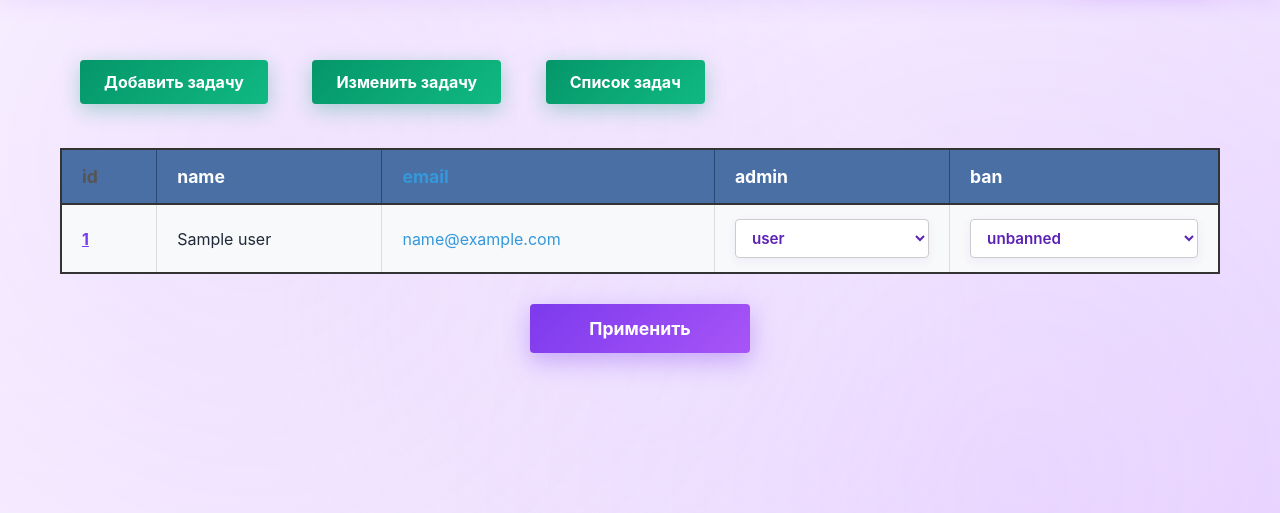
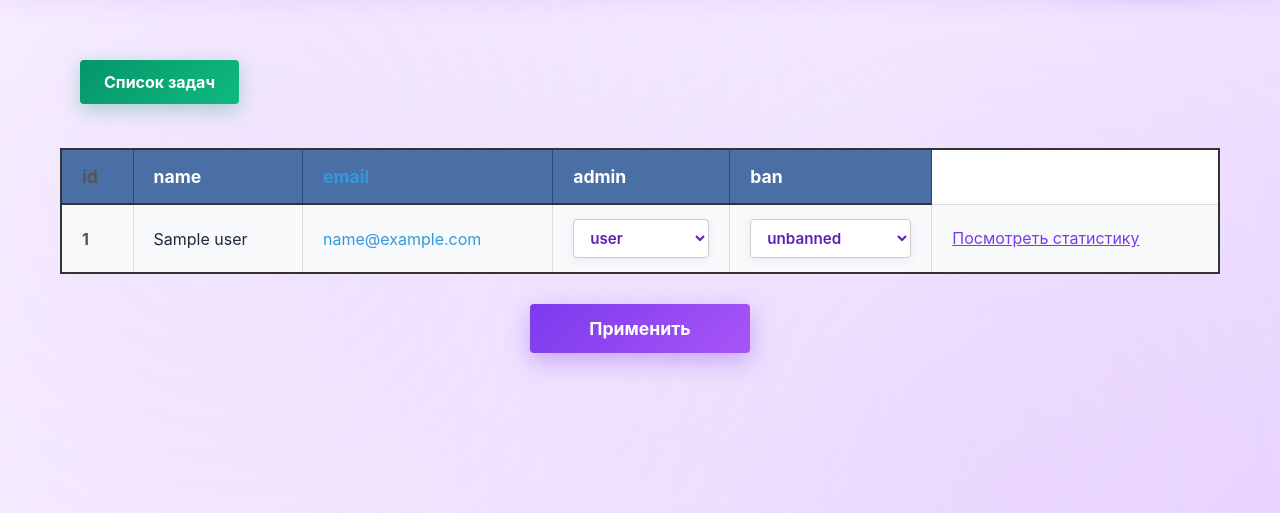
Before and after one commit to bezdarnij/Olympiad_preparing_platform, a Flask app: template templates/admin_first.html in a window 1280 px wide. Shown: the part 79-592 px from the top of the page. Run offline with Flask 3, Linux system fonts and the light colour scheme; the template is opened without the code that fills it: most values are stand-ins (such as "Sample title", 1, 10 or a date in 2020).

Commit message:
Update admin_first.html

```diff
--- a/templates/admin_first.html
+++ b/templates/admin_first.html
@@ -6,8 +6,6 @@
 {% endblock %}
 
 {% block content %}
-<a class="btn btn-task" href="/admin/task">Добавить задачу</a>
-<a class="btn btn-task" href="/admin/task_edit">Изменить задачу</a>
 <a class="btn btn-task" href="/admin/task_list">Список задач</a>
 
 <form method="post" action="/admin">
@@ -22,7 +20,7 @@
         </tr>
         {% for user in users %}
         <tr>
-            <td><a href="/admin/profile/{{user.id}}">{{user.id}}</a></td>
+            <td>{{user.id}}</td>
             <td>{{ user.name }}</td>
             <td>{{user.email}}</td>
             <td>
@@ -47,6 +45,7 @@
                     {% endif %}
                 </select>
             </td>
+            <td><a href="/admin/profile/{{user.id}}">Посмотреть статистику</a></td>
         </tr>
         {% endfor %}
     </table>
```
